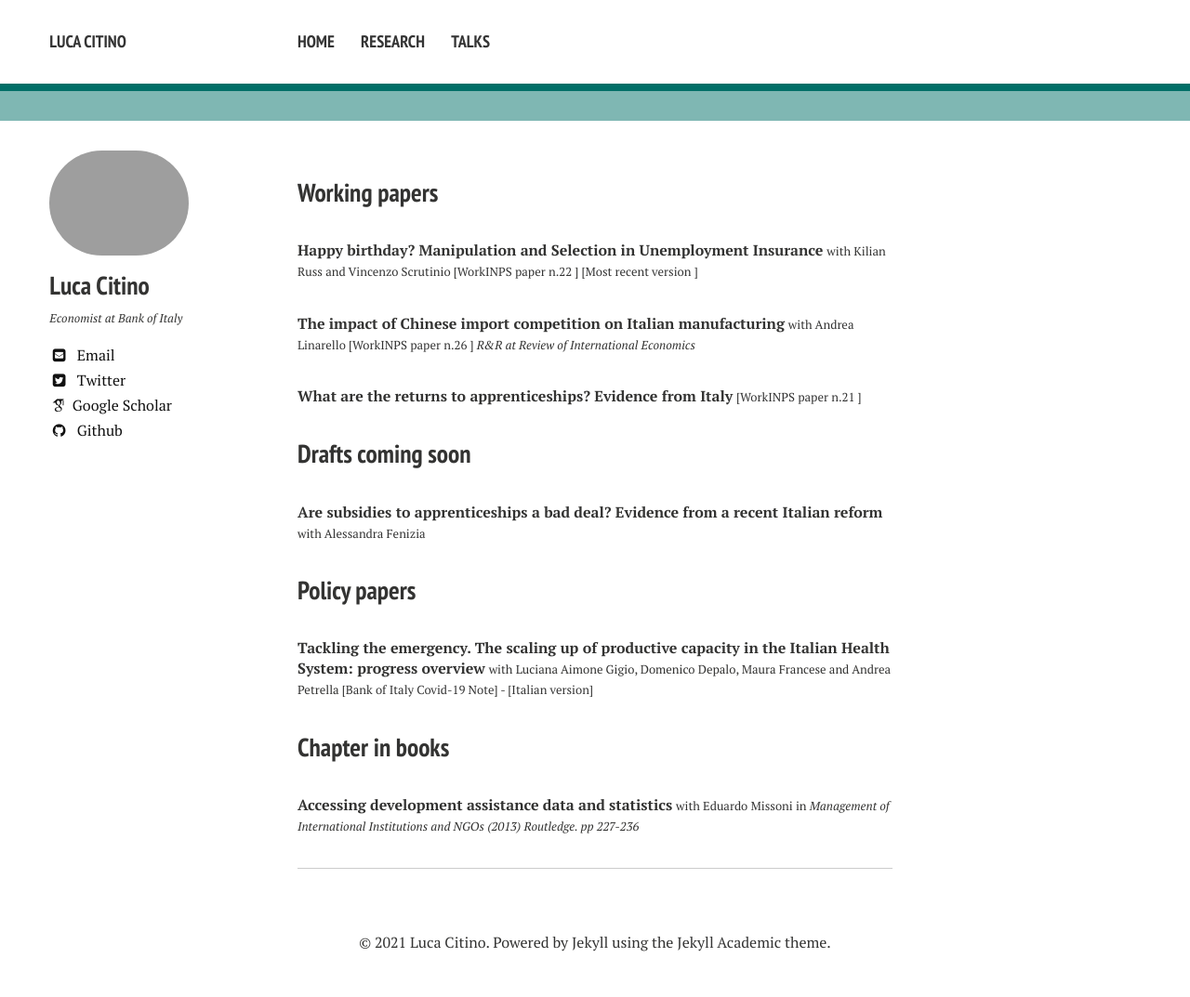
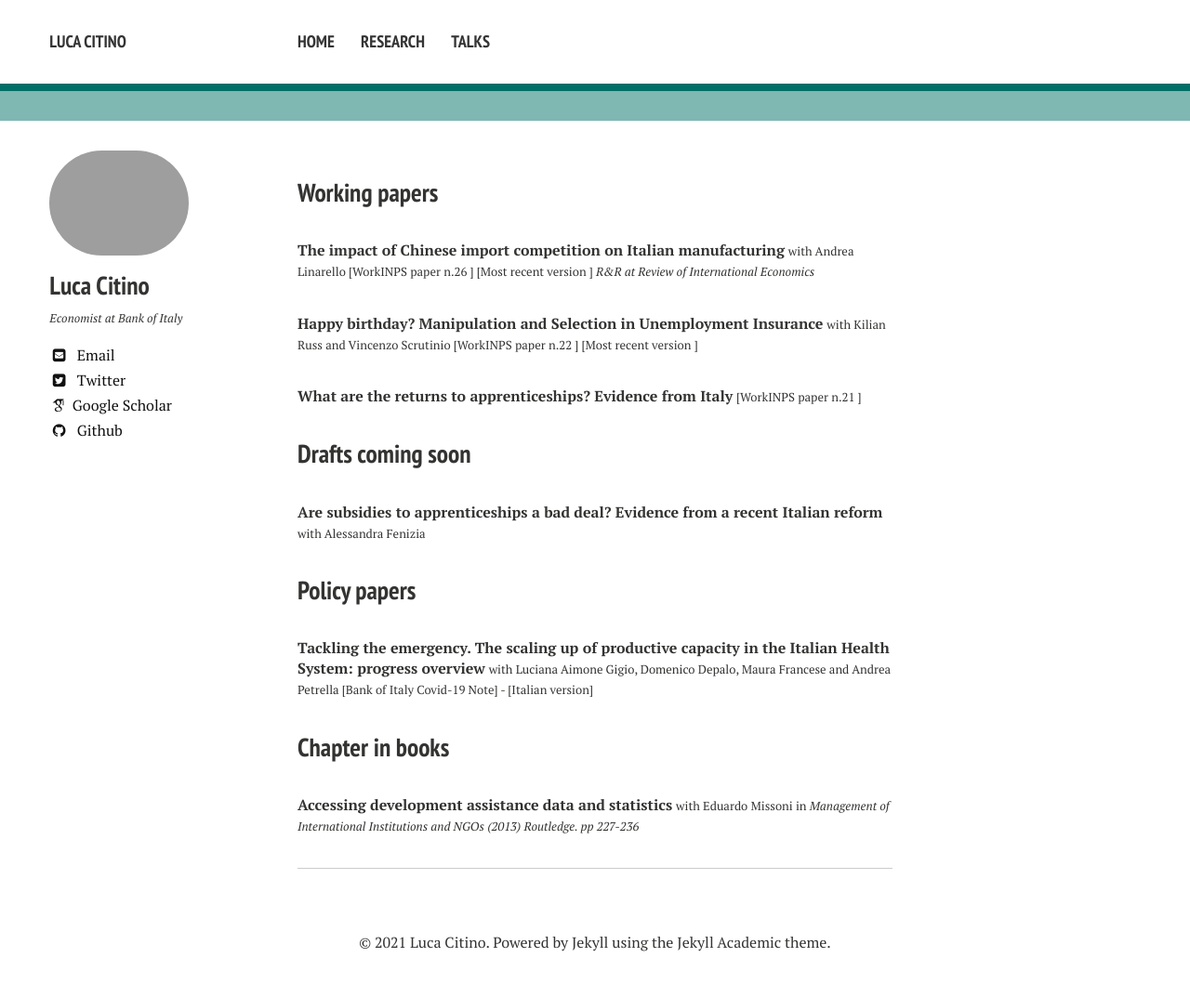
Before and after one commit to luca-citino/luca-citino.github.io, a Jekyll site: the page built from research.md, in a window 1280 px wide. Shown: the whole page at 93% size. Built offline with Jekyll 4.4.1, drawn with Linux system fonts in a browser that asks for light colours; nearby versions of some CDN libraries; some web fonts are replaced.

Commit message:
added China paper

```diff
--- a/research.md
+++ b/research.md
@@ -5,9 +5,9 @@ title: Research
 
 ### Working papers
 
+**The impact of Chinese import competition on Italian manufacturing** <font size="-1">with <a href="https://sites.google.com/site/andrealinarello/home">Andrea Linarello </a>[<a href="https://www.inps.it/docallegatiNP/Mig/InpsComunica/WorkInps_Papers/26_WorkINPS_Linarello_Citino_dicembre_2019.pdf">WorkINPS paper n.26</a> ]  [<a href="https://luca-citino.github.io/docs/CL_chinaPaper.pdf">Most recent version</a> ] <i>R&R at Review of International Economics </i> </font>
+
 **Happy birthday? Manipulation and Selection in Unemployment Insurance**  <font size="-1">with Kilian Russ and <a href="https://sites.google.com/view/vincenzoscrutinio/home">Vincenzo Scrutinio</a> [<a href="https://www.inps.it/docallegatiNP/Mig/InpsComunica/WorkInps_Papers/22_gennaio_2019_Happy%20Birthday_citino_russ_scrutinio.pdf">WorkINPS paper n.22</a> ]  [<a href="https://luca-citino.github.io/docs/draft_UI_mani.pdf">Most recent version</a> ]</font>
-
-**The impact of Chinese import competition on Italian manufacturing** <font size="-1">with <a href="https://sites.google.com/site/andrealinarello/home">Andrea Linarello </a>[<a href="https://www.inps.it/docallegatiNP/Mig/InpsComunica/WorkInps_Papers/26_WorkINPS_Linarello_Citino_dicembre_2019.pdf">WorkINPS paper n.26</a> ] <i>R&R at Review of International Economics </i> </font>
 
 **What are the returns to apprenticeships? Evidence from Italy** <font size="-1">[<a href="https://www.inps.it/docallegatiNP/Mig/InpsComunica/WorkInps_Papers/21_luglio_2020_aggiornamento_WorkINPS_papers.pdf">WorkINPS paper n.21</a> ]</font>
 
```
Also changed, not shown: 1 other file.
